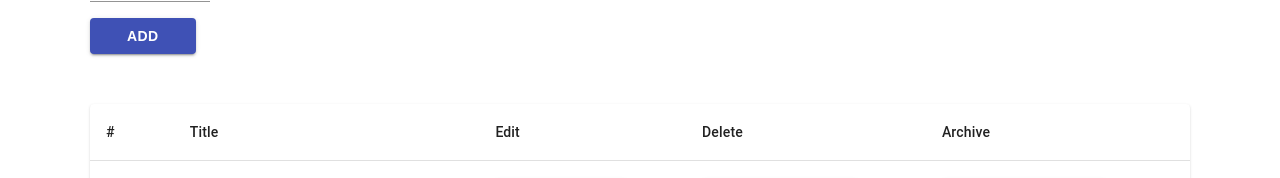
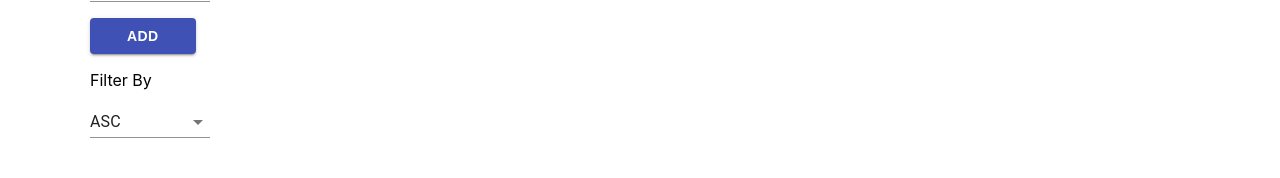
Before and after one commit to Aram9622/react-todo-list, a React (Create React App) app: page / in a window 1280 px wide. Both pictures are taken after typing "Sample" into the empty fields and a click on the button "ADD". Shown: the part 220-398 px from the top of the page. Built offline with nearby package versions, Linux system fonts and the light colour scheme.

Commit message:
filterBy

```diff
--- a/src/components/todoList/TodoList.js
+++ b/src/components/todoList/TodoList.js
@@ -7,18 +7,43 @@ import TableHead from '@material-ui/core/TableHead';
 import TableRow from '@material-ui/core/TableRow';
 import Paper from '@material-ui/core/Paper';
 import TodoItem from '../todoItem/todoItem';
-import Checkbox from '@material-ui/core/Checkbox';
+import FormControl from '@material-ui/core/FormControl';
+import Select from '@material-ui/core/Select';
+import MenuItem from '@material-ui/core/MenuItem';
+import { useState } from 'react';
 export default function TodoList(props) {
     let page = props.page;
     let item1 = props.itemCount * page;
     let item2 = item1 - props.itemCount;
     let sli = props.todo.slice(item2, item1)
 
+    let [filterBy, setFilterBy] = useState(true)
+    function filterByTodo(e) {
+        setFilterBy(e.target.value)
+
+        sli = props.todo.reverse()
+
+    }
     return (
         <>
+            <div className='filter-by'>
+                <p>Filter By</p>
+                <FormControl>
+                    <Select
+                        value={filterBy}
+                        onChange={filterByTodo}
+                        displayEmpty
+                        inputProps={{ 'aria-label': 'Without label' }}
+                    >
+                        <MenuItem value={true}>ASC</MenuItem>
+                        <MenuItem value={false}>DESC</MenuItem>
+                    </Select>
+                </FormControl>
+            </div>
+
             <div className="todo-list">
                 <TableContainer component={Paper}>
-                    <Table  aria-label="simple table">
+                    <Table aria-label="simple table">
                         <TableHead>
                             <TableRow>
                                 <TableCell>#</TableCell>
--- a/src/components/todoList/style.css
+++ b/src/components/todoList/style.css
@@ -21,3 +21,6 @@
 .form-todo .todo-list {
     margin-top: 50px;
 }
+.filter-by .MuiFormControl-root {
+    width: 120px;
+}
--- a/src/containers/Home.js
+++ b/src/containers/Home.js
@@ -136,7 +136,6 @@ export default function Home() {
             percentarrset.add(item.id)
         }
     })
-    console.log(percentarrset.size == 0 && data.length == 0)
     return (
         <>
             <Header />
@@ -162,6 +161,7 @@ export default function Home() {
                         <MenuItem value={3}>3</MenuItem>
                         <MenuItem value={5}>5</MenuItem>
                         <MenuItem value={10}>10</MenuItem>
+                        <MenuItem value={15}>15</MenuItem>
                     </Select>
                 </FormControl>
                 <p></p>
```
